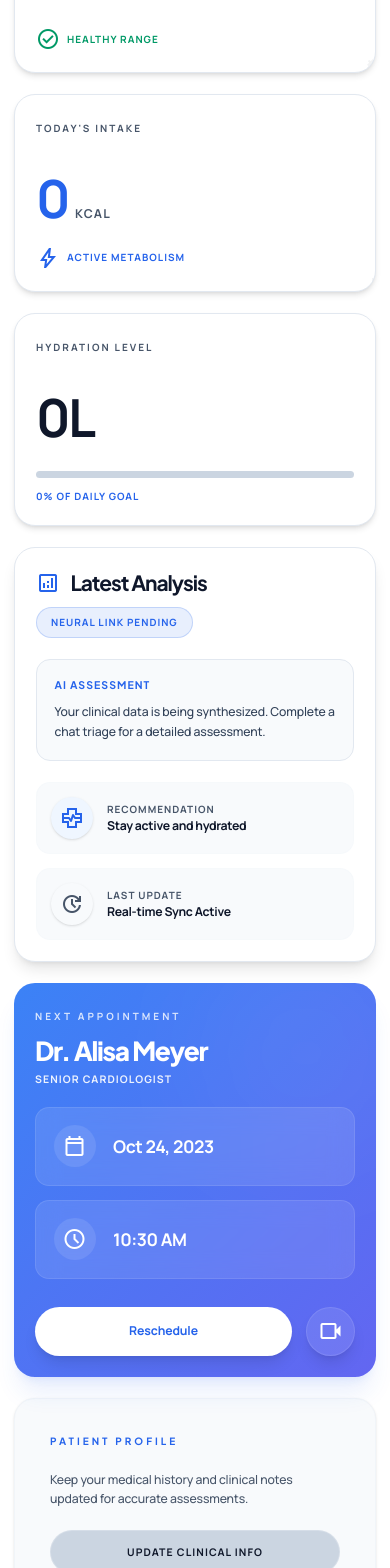
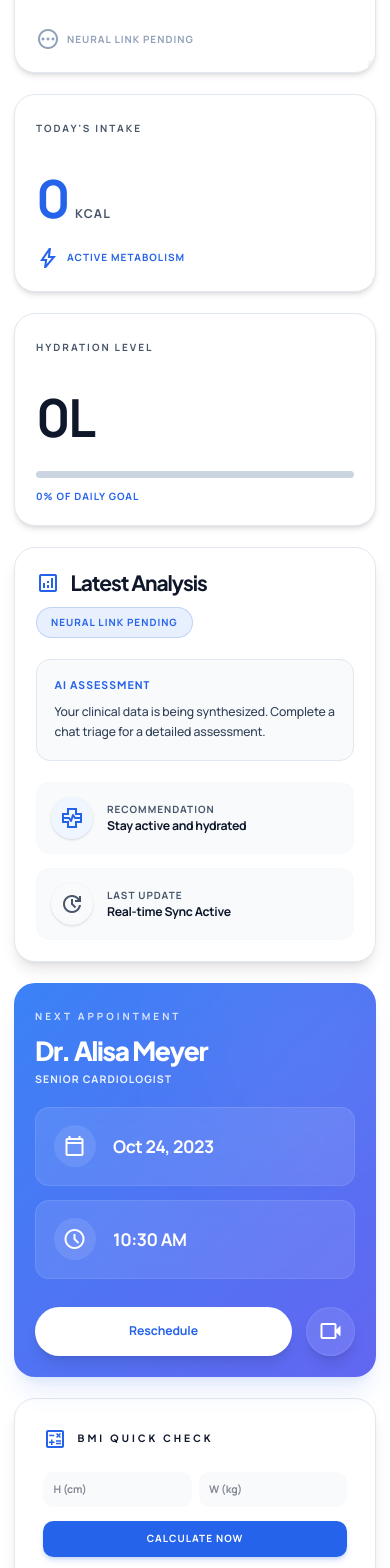
Before and after one commit to Jaysolanki7/Neural-Nurture, a Next.js app: page /dashboard in a window 390 px wide. Shown: the part 432-2000 px from the top of the page. Built offline with nearby package versions, Linux system fonts and the light colour scheme; no server answers.

Commit message:
fix bugs

```diff
--- a/src/app/dashboard/page.js
+++ b/src/app/dashboard/page.js
@@ -3,11 +3,14 @@ import { useState, useEffect } from 'react';
 import Link from 'next/link';
 import { supabase } from '../../lib/supabase';
 import { useStore } from '../../lib/store';
+import { calculateBMI, getBMICategory } from '../../lib/utils';
 
 export default function DashboardPage() {
   const [userName, setUserName] = useState('User');
   const [metrics, setMetrics] = useState({
-    bmi: '22.4',
+    bmi: null,
+    bmiLabel: 'Neural Link Pending',
+    bmiColor: 'text-slate-400',
     heartRate: '72',
     steps: '8,432',
     calories: 0,
@@ -51,11 +54,16 @@ export default function DashboardPage() {
         if (profile) {
           if (profile.full_name) setUserName(profile.full_name);
 
-          const weight = parseFloat(profile.weight);
-          const height = parseFloat(profile.height) / 100; // cm to m
-          if (weight && height) {
-            const bmiValue = (weight / (height * height)).toFixed(1);
-            setMetrics(prev => ({ ...prev, bmi: bmiValue }));
+          const bmiValue = calculateBMI(profile.weight, profile.height);
+          const bmiInfo = getBMICategory(bmiValue);
+
+          if (bmiValue) {
+            setMetrics(prev => ({
+              ...prev,
+              bmi: bmiValue,
+              bmiLabel: bmiInfo?.label || 'Healthy Range',
+              bmiColor: bmiInfo?.color || 'text-emerald-600'
+            }));
           }
         }
 
@@ -154,10 +162,10 @@ export default function DashboardPage() {
             </div>
             <span className="text-[10px] font-bold text-on-surface-variant uppercase tracking-[0.2em]">Body Mass Index</span>
             <div className="mt-10">
-              <span className="text-6xl font-extrabold text-primary tracking-tighter">{metrics.bmi}</span>
-              <div className="mt-6 flex items-center gap-2 text-emerald-600 font-bold">
-                <span className="material-symbols-outlined text-sm">check_circle</span>
-                <span className="text-[10px] uppercase tracking-widest">{parseFloat(metrics.bmi) < 25 ? 'Healthy Range' : 'Attention Needed'}</span>
+              <span className="text-6xl font-extrabold text-primary tracking-tighter">{metrics.bmi || '--'}</span>
+              <div className={`mt-6 flex items-center gap-2 font-bold ${metrics.bmiColor}`}>
+                <span className="material-symbols-outlined text-sm">{metrics.bmi ? 'check_circle' : 'pending'}</span>
+                <span className="text-[10px] uppercase tracking-widest">{metrics.bmiLabel}</span>
               </div>
             </div>
           </div>
@@ -270,6 +278,43 @@ export default function DashboardPage() {
             </div>
           </div>
 
+          {/* Quick BMI Calculator Widget */}
+          <div className="bg-white p-8 rounded-3xl border border-slate-200 shadow-lg space-y-6">
+            <div className="flex items-center gap-3">
+              <span className="material-symbols-outlined text-primary">calculate</span>
+              <h4 className="font-bold text-slate-900 uppercase text-[10px] tracking-[0.3em]">BMI Quick Check</h4>
+            </div>
+            <div className="space-y-4">
+              <div className="flex gap-2">
+                <input
+                  type="number"
+                  placeholder="H (cm)"
+                  id="quick-h"
+                  className="w-1/2 bg-slate-50 border-none rounded-xl p-3 text-xs font-bold outline-none focus:ring-2 ring-primary/20"
+                />
+                <input
+                  type="number"
+                  placeholder="W (kg)"
+                  id="quick-w"
+                  className="w-1/2 bg-slate-50 border-none rounded-xl p-3 text-xs font-bold outline-none focus:ring-2 ring-primary/20"
+                />
+              </div>
+              <button
+                onClick={() => {
+                  const h = document.getElementById('quick-h').value;
+                  const w = document.getElementById('quick-w').value;
+                  if(h && w) {
+                    const bmi = (w / ((h/100) * (h/100))).toFixed(1);
+                    alert(`Calculated BMI: ${bmi}`);
+                  }
+                }}
+                className="w-full py-3 bg-primary text-white rounded-xl text-[10px] font-bold uppercase tracking-widest hover:scale-[1.02] transition-all shadow-md shadow-primary/20"
+              >
+                Calculate Now
+              </button>
+            </div>
+          </div>
+
           {/* Profile Action Chip */}
           <div className="bg-surface-container-low p-10 rounded-3xl space-y-6 border border-outline-variant/30 shadow-sm">
             <h4 className="font-bold text-primary uppercase text-[10px] tracking-[0.3em]">Patient Profile</h4>
--- a/src/app/profile/page.js
+++ b/src/app/profile/page.js
@@ -7,6 +7,7 @@ import { supabase } from '../../lib/supabase';
 import { toast } from 'react-hot-toast';
 import { secureStorage } from '../../lib/storage';
 import { motion, AnimatePresence } from 'framer-motion';
+import { calculateBMI, getBMICategory } from '../../lib/utils';
 
 export default function ProfilePage() {
     const [mounted, setMounted] = useState(false);
@@ -22,6 +23,8 @@ export default function ProfilePage() {
     const [emergencyContact, setEmergencyContact] = useState('');
     const [age, setAge] = useState('');
     const [gender, setGender] = useState('');
+    const [height, setHeight] = useState('');
+    const [weight, setWeight] = useState('');
     const [profilePic, setProfilePic] = useState('');
 
     // Doctor Fields
@@ -37,6 +40,9 @@ export default function ProfilePage() {
     const [isUploading, setIsUploading] = useState(false);
     const router = useRouter();
     const fileInputRef = useRef(null);
+
+    const currentBMI = calculateBMI(weight, height);
+    const bmiInfo = getBMICategory(currentBMI);
 
     useEffect(() => {
         setMounted(true);
@@ -132,6 +138,8 @@ export default function ProfilePage() {
                 setEmergencyContact(data.emergency_contact || '');
                 setAge(data.age?.toString() || '');
                 setGender(data.gender || '');
+                setHeight(data.height?.toString() || '');
+                setWeight(data.weight?.toString() || '');
                 setProfilePic(data.avatar_url || '');
             }
         }
@@ -190,6 +198,8 @@ export default function ProfilePage() {
                 toast.success('Professional Profile Updated');
             } else {
                 const parsedAge = age ? parseInt(age) : null;
+                const parsedHeight = height ? parseFloat(height) : null;
+                const parsedWeight = weight ? parseFloat(weight) : null;
 
                 // Prepare profile data
                 const profileData = {
@@ -201,6 +211,8 @@ export default function ProfilePage() {
                     emergency_contact: emergencyContact,
                     age: parsedAge,
                     gender: gender,
+                    height: parsedHeight,
+                    weight: parsedWeight,
                     avatar_url: profilePic,
                     updated_at: new Date(),
                 };
@@ -212,7 +224,7 @@ export default function ProfilePage() {
 
                 if (error) {
                     console.warn("Schema mismatch detected, falling back to basic profile sync...");
-                    const { age: ageCol, gender: genderCol, ...basicData } = profileData;
+                    const { age: ageCol, gender: genderCol, height: hCol, weight: wCol, ...basicData } = profileData;
                     const { error: retryError } = await supabase
                         .from('profiles')
                         .upsert(basicData);
@@ -220,7 +232,7 @@ export default function ProfilePage() {
                     if (retryError) throw retryError;
 
                     secureStorage.setItem('user_name', name);
-                    toast.error('Age/Gender not saved: Columns missing in Database.');
+                    toast.error('Extended metrics not saved: Columns missing in Database.');
                 } else {
                     secureStorage.setItem('user_name', name);
                     toast.success('Profile Synced Successfully');
@@ -300,6 +312,17 @@ export default function ProfilePage() {
                             <h2 className="text-3xl font-black text-slate-950 tracking-tighter mb-2">{name}</h2>
                             <p className="text-slate-400 font-bold text-xs uppercase tracking-widest mb-8">{email}</p>
 
+                            {/* BMI Visualization */}
+                            {currentBMI && (
+                                <div className="w-full p-6 bg-slate-50 rounded-3xl mb-8 border border-slate-100">
+                                    <p className="text-[9px] font-black text-slate-400 uppercase tracking-widest mb-2">Body Mass Index</p>
+                                    <div className="flex items-end gap-3">
+                                        <span className="text-5xl font-black text-slate-950 tracking-tighter">{currentBMI}</span>
+                                        <span className={`text-[10px] font-black uppercase mb-2 ${bmiInfo.color}`}>{bmiInfo.label}</span>
+                                    </div>
+                                </div>
+                            )}
+
                             <div className="w-full pt-8 border-t border-slate-50 space-y-4">
                                 <div className="flex justify-between items-center text-[10px] font-black uppercase tracking-widest text-slate-400">
                                     <span>Cloud Capacity</span>
@@ -376,6 +399,24 @@ export default function ProfilePage() {
                                         </div>
                                     </div>
 
+                                    <div className="grid grid-cols-1 md:grid-cols-3 gap-8 p-8 bg-blue-50/50 rounded-[2.5rem] border border-blue-100/50">
+                                        <div className="space-y-3">
+                                            <label className="text-[10px] font-black uppercase tracking-[0.3em] text-blue-600 ml-1">Height (cm)</label>
+                                            <input value={height} onChange={e => setHeight(e.target.value)} className="w-full bg-white border-2 border-transparent focus:border-blue-200 rounded-2xl py-5 px-6 text-slate-950 font-black outline-none transition-all shadow-sm" type="number" placeholder="175" />
+                                        </div>
+                                        <div className="space-y-3">
+                                            <label className="text-[10px] font-black uppercase tracking-[0.3em] text-blue-600 ml-1">Weight (kg)</label>
+                                            <input value={weight} onChange={e => setWeight(e.target.value)} className="w-full bg-white border-2 border-transparent focus:border-blue-200 rounded-2xl py-5 px-6 text-slate-950 font-black outline-none transition-all shadow-sm" type="number" placeholder="70" />
+                                        </div>
+                                        <div className="space-y-3">
+                                            <label className="text-[10px] font-black uppercase tracking-[0.3em] text-blue-600 ml-1">Calculated BMI</label>
+                                            <div className="w-full bg-white border-2 border-slate-100 rounded-2xl py-5 px-6 text-blue-600 font-black shadow-sm flex items-center justify-between">
+                                                <span>{currentBMI || '--'}</span>
+                                                <span className={`text-[8px] px-2 py-1 rounded-md bg-blue-50 ${bmiInfo?.color || 'text-slate-400'}`}>{bmiInfo?.label || 'N/A'}</span>
+                                            </div>
+                                        </div>
+                                    </div>
+
                                     <div className="space-y-3">
                                         <label className="text-[10px] font-black uppercase tracking-[0.3em] text-blue-600 ml-1">Emergency Contact</label>
                                         <input value={emergencyContact} onChange={e => setEmergencyContact(e.target.value)} className="w-full bg-slate-50 border-2 border-transparent focus:border-blue-50 rounded-2xl py-5 px-6 text-slate-950 font-black outline-none transition-all" placeholder="Name & Number" type="text" />
@@ -403,18 +444,22 @@ export default function ProfilePage() {
                                     exit={{ opacity: 0, y: -20 }}
                                     className="space-y-12"
                                 >
-                                    <div className="grid grid-cols-1 md:grid-cols-3 gap-8">
+                                    <div className="grid grid-cols-2 md:grid-cols-4 gap-4 md:gap-8">
                                         <div className="p-8 bg-slate-50 rounded-[2.5rem] border border-slate-100">
                                             <p className="text-[9px] font-black text-slate-400 uppercase tracking-[0.3em] mb-4">Blood Node</p>
-                                            <p className="text-4xl font-black text-slate-950 tracking-tighter">{bloodType || 'N/A'}</p>
+                                            <p className="text-2xl md:text-4xl font-black text-slate-950 tracking-tighter">{bloodType || 'N/A'}</p>
                                         </div>
                                         <div className="p-8 bg-slate-50 rounded-[2.5rem] border border-slate-100">
                                             <p className="text-[9px] font-black text-slate-400 uppercase tracking-[0.3em] mb-4">Age</p>
-                                            <p className="text-4xl font-black text-slate-950 tracking-tighter">{age || 'N/A'}</p>
+                                            <p className="text-2xl md:text-4xl font-black text-slate-950 tracking-tighter">{age || 'N/A'}</p>
                                         </div>
                                         <div className="p-8 bg-slate-50 rounded-[2.5rem] border border-slate-100">
-                                            <p className="text-[9px] font-black text-slate-400 uppercase tracking-[0.3em] mb-4">Gender</p>
-                                            <p className="text-4xl font-black text-slate-950 tracking-tighter">{gender || 'N/A'}</p>
+                                            <p className="text-[9px] font-black text-slate-400 uppercase tracking-[0.3em] mb-4">Height</p>
+                                            <p className="text-2xl md:text-4xl font-black text-slate-950 tracking-tighter">{height || 'N/A'}<span className="text-xs ml-1">cm</span></p>
+                                        </div>
+                                        <div className="p-8 bg-slate-50 rounded-[2.5rem] border border-slate-100">
+                                            <p className="text-[9px] font-black text-slate-400 uppercase tracking-[0.3em] mb-4">Weight</p>
+                                            <p className="text-2xl md:text-4xl font-black text-slate-950 tracking-tighter">{weight || 'N/A'}<span className="text-xs ml-1">kg</span></p>
                                         </div>
                                     </div>
 
--- a/src/lib/utils.js
+++ b/src/lib/utils.js
@@ -6,7 +6,7 @@ export const getURL = () => {
   let url =
     process?.env?.NEXT_PUBLIC_SITE_URL ??
     process?.env?.NEXT_PUBLIC_VERCEL_URL ??
-    (typeof window !== 'undefined' ? window.location.origin : 'https://neural-nurture.vercel.app/')
+    (typeof window !== 'undefined' ? window.location.origin : 'http://localhost:3000/')
 
   // Make sure to include `https://` when not localhost.
   if (!url.includes('http')) {
@@ -18,3 +18,24 @@ export const getURL = () => {
 
   return url
 }
+
+/**
+ * Body Mass Index (BMI) Calculation
+ * @param {number} weight - Weight in kg
+ * @param {number} height - Height in cm
+ */
+export const calculateBMI = (weight, height) => {
+  if (!weight || !height) return null;
+  const heightInMeters = height / 100;
+  const bmi = weight / (heightInMeters * heightInMeters);
+  return bmi.toFixed(1);
+};
+
+export const getBMICategory = (bmi) => {
+  if (!bmi) return null;
+  const b = parseFloat(bmi);
+  if (b < 18.5) return { label: 'Underweight', color: 'text-blue-500' };
+  if (b < 25) return { label: 'Healthy', color: 'text-emerald-500' };
+  if (b < 30) return { label: 'Overweight', color: 'text-orange-500' };
+  return { label: 'Obese', color: 'text-red-500' };
+};
```
Also changed, not shown: src/app/auth/callback/route.js (+4 -5 lines).
